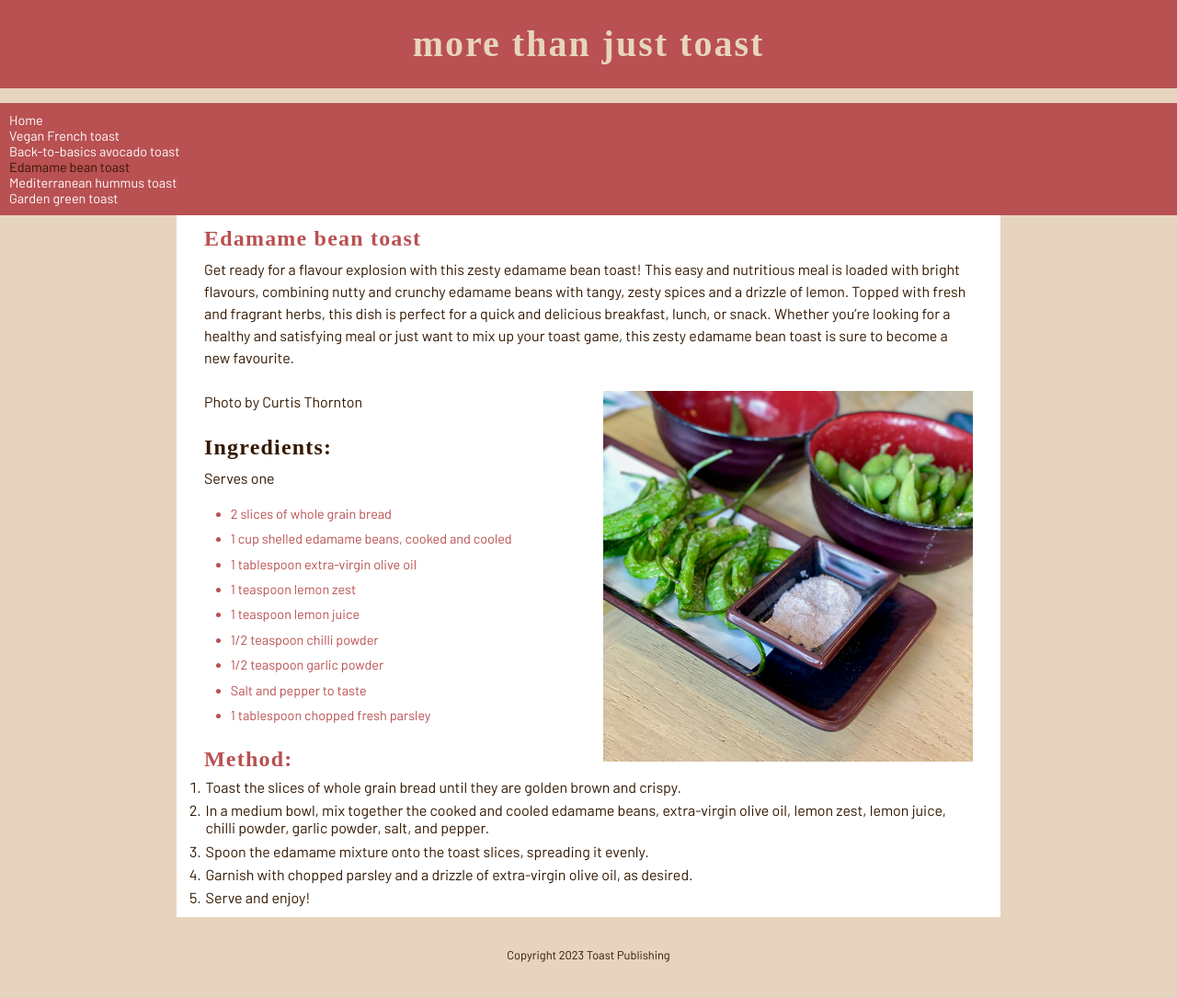
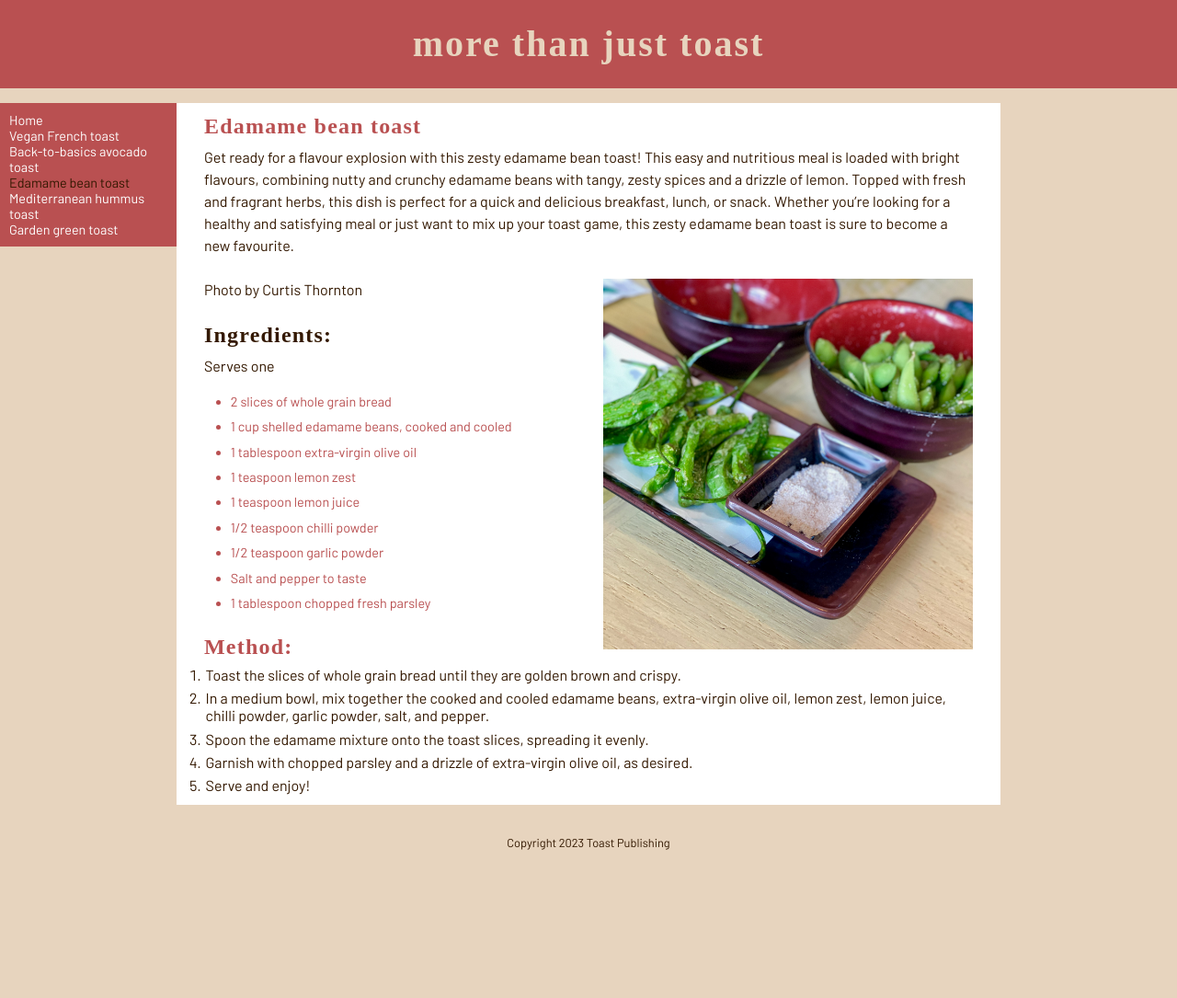
Before and after one commit to 19061287han/recipes, a Jekyll site: the page built from _recipes/edamame-bean-toast.md, in a window 1280 px wide and 1087 px high. Shown: the whole window at 92% size. Built offline with Jekyll 4.4.1, drawn with Linux system fonts in a browser that asks for light colours; some web fonts are replaced.

Commit message:
Update recipes.css

```diff
--- a/styles/recipes.css
+++ b/styles/recipes.css
@@ -14,8 +14,6 @@ html {
 }
 
 /* the rest is up to you */
-
-
 
 button {
   background-color: #B95051;
@@ -113,7 +111,6 @@ nav a {
 nav {
   background-color: #B95051;
   display: block;
-  /* border: 1px solid red; */
   width: 15%;
   padding: 10px;
   margin: 0;
@@ -162,16 +159,6 @@ font-size: .9rem;
     text-align: justify;
 padding-top: 1em;
   }
-
-  nav {
-    margin:0;
-    position: static;
-    width:100%;
-    }
-
-    nav ul {
-    font-size:1rem;
-    }
 
   main {
     position: relative;
@@ -225,18 +212,6 @@ main ol li {
 
   @media screen and (max-width: 500px) {
 
-    nav {
-position:relative;
-top:0;
-left:0;
-width:100%;
-text-align: center;
-}
-
-nav ul {
-  list-style: none;
-}
-
   html {
     font-size: 80%;
   }
@@ -244,5 +219,4 @@ nav ul {
   header h1 {
   font-size: 1.8em;
   }
-
 }
```
